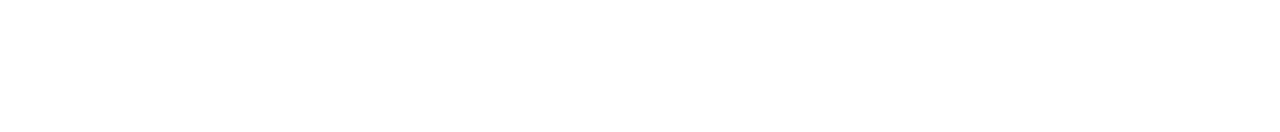
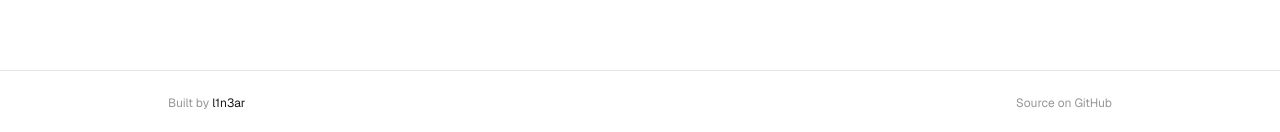
Before and after one commit to l1n3ar/l1n3ar-digest, a Next.js app: page / in a window 1280 px wide. Shown: the part 665-797 px from the top of the page. Built offline with nearby package versions, Linux system fonts and the light colour scheme.

Commit message:
Update footer

```diff
--- a/src/app/page.tsx
+++ b/src/app/page.tsx
@@ -97,8 +97,9 @@
 
 export default function Home() {
   return (
-    <div className="flex flex-1 justify-center bg-background text-foreground">
-      <main className="w-full max-w-5xl px-5 py-10 sm:px-8 lg:px-10">
+    <div className="flex flex-1 flex-col bg-background text-foreground">
+      <main className="flex flex-1 justify-center">
+        <div className="w-full max-w-5xl px-5 py-10 sm:px-8 lg:px-10">
           {entries.length > 0 ? (
             <div className="grid grid-cols-1 items-start gap-x-8 gap-y-10 md:grid-cols-2 lg:grid-cols-3">
               {entries.map((entry) => (
@@ -108,7 +109,33 @@
           ) : (
             <p className="text-sm text-foreground/60">No entries yet.</p>
           )}
+        </div>
       </main>
+
+      <footer className="border-t border-foreground/10">
+        <div className="mx-auto flex w-full max-w-5xl items-center justify-between px-5 py-6 text-xs sm:px-8 lg:px-10">
+          <p className="text-foreground/45">
+            Built by{" "}
+            <a
+              href="https://github.com/l1n3ar"
+              target="_blank"
+              rel="noopener noreferrer"
+              className="text-foreground hover:underline"
+            >
+              l1n3ar
+            </a>
+          </p>
+
+          <a
+            href="https://github.com/l1n3ar/l1n3ar-digest"
+            target="_blank"
+            rel="noopener noreferrer"
+            className="text-foreground/45 hover:text-foreground hover:underline"
+          >
+            Source on GitHub
+          </a>
+        </div>
+      </footer>
     </div>
   );
 }
```
Lines whose indentation alone changed are shown as unchanged.
